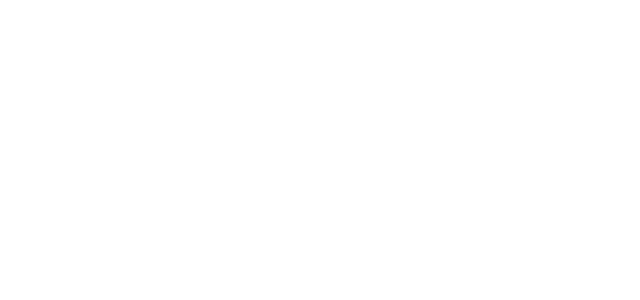
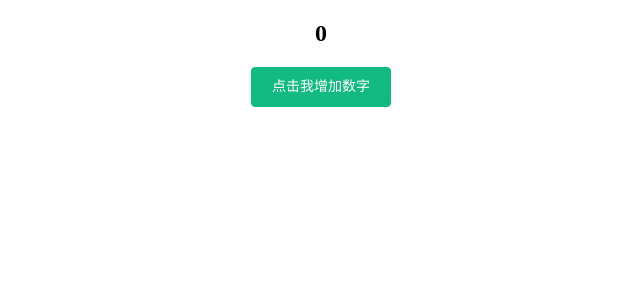
Before and after one commit to wjw020206/vue-template, a Vue app: page / in a window 1280 px wide. Shown: the top 300 px of the page, without its empty margins (319-959 px from the left). Built offline with nearby package versions, Linux system fonts and the light colour scheme.

Commit message:
feat: 完成了 element ui 的集成

```diff
--- a/package.json
+++ b/package.json
@@ -17,11 +17,15 @@
     "prepare": "husky"
   },
   "dependencies": {
+    "@csstools/normalize.css": "^12.1.1",
     "axios": "^1.7.2",
     "core-js": "^3.37.1",
+    "dayjs": "^1.11.11",
+    "element-ui": "^2.15.14",
     "pinia": "^2.1.7",
     "vue": "2.7.16",
-    "vue-router": "3.6.5"
+    "vue-router": "3.6.5",
+    "vue2-helpers": "^2.1.1"
   },
   "devDependencies": {
     "@babel/core": "^7.24.7",
--- a/src/layout/basic-layout/index.vue
+++ b/src/layout/basic-layout/index.vue
@@ -1,5 +1,3 @@
-<script setup></script>
-
 <template>
   <main>
     <RouterView v-slot="{ Component, route }">
@@ -8,4 +6,6 @@
   </main>
 </template>
 
+<script setup></script>
+
 <style lang="scss" scoped></style>
--- a/src/main.js
+++ b/src/main.js
@@ -1,13 +1,16 @@
 import Vue from 'vue';
 import App from './App.vue';
 import router from './router';
-import pinia from './store';
+import setupPinia from './store';
 import './plugins/assets';
+import ElementUI from 'element-ui';
 
 Vue.config.productionTip = false;
 
+Vue.use(ElementUI);
+
 new Vue({
+  store: setupPinia(router),
   router,
-  pinia,
   render: (h) => h(App),
 }).$mount('#app');
--- a/src/plugins/assets.js
+++ b/src/plugins/assets.js
@@ -1 +1,3 @@
+import '../styles/scss/element-variables.scss';
+import '@csstools/normalize.css';
 import '../styles/css/global.css';
--- a/src/router/routes/index.js
+++ b/src/router/routes/index.js
@@ -2,5 +2,12 @@ export const constantRoutes = [
   {
     path: '/',
     component: () => import('@/layout/basic-layout/index.vue'),
+    children: [
+      {
+        path: '/',
+        component: () => import('@/views/home/index.vue'),
+        meta: { title: '首页' },
+      },
+    ],
   },
 ];
--- a/src/store/index.js
+++ b/src/store/index.js
@@ -1,6 +1,18 @@
 import Vue from 'vue';
 import { PiniaVuePlugin, createPinia } from 'pinia';
 
+import { useCounterStore } from './modules/counter';
+
 Vue.use(PiniaVuePlugin);
 
-export default createPinia();
+export default function setupPinia(router) {
+  const pinia = createPinia();
+
+  useCounterStore(pinia);
+
+  pinia.use(({ store }) => {
+    store.router = markRaw(router);
+  });
+
+  return pinia;
+}
--- a/src/store/modules/counter.js
+++ b/src/store/modules/counter.js
@@ -1,13 +1,14 @@
 import { defineStore } from 'pinia';
 
-export const useCounterStore = defineStore('counter', {
-  state: () => ({ count: 0 }),
-  getters: {
-    double: (state) => state.count * 2,
-  },
-  actions: {
-    increment() {
-      this.count++;
-    },
-  },
+export const useCounterStore = defineStore('counter', () => {
+  const count = ref(0);
+
+  const addCount = () => {
+    count.value++;
+  };
+
+  return {
+    addCount,
+    count,
+  };
 });
--- a/src/styles/css/global.css
+++ b/src/styles/css/global.css
@@ -15,5 +15,3 @@ a {
 ul {
   list-style: none;
 }
-
-@unocss;
--- /dev/null
+++ b/src/styles/scss/element-variables.scss
@@ -0,0 +1,7 @@
+/* 改变 element ui 主题色变量 */
+$--color-primary: #12b981;
+
+/* 改变 icon 字体路径变量，必需 */
+$--font-path: '~element-ui/lib/theme-chalk/fonts';
+
+@import '~element-ui/packages/theme-chalk/src/index';
--- a/src/views/home/index.vue
+++ b/src/views/home/index.vue
@@ -1,7 +1,22 @@
-<script setup></script>
-
 <template>
-  <div />
+  <div class="home-page">
+    <h2>{{ count }}</h2>
+    <ElButton type="primary" @click="addCount">点击我增加数字</ElButton>
+  </div>
 </template>
 
-<style lang="scss" scoped></style>
+<script setup>
+import { useCounterStore } from '@/store/modules/counter';
+
+const counterStore = useCounterStore();
+
+const { count, addCount } = storeToRefs(counterStore);
+</script>
+
+<style lang="scss" scoped>
+.home-page {
+  display: flex;
+  flex-direction: column;
+  align-items: center;
+}
+</style>
```
Also changed, not shown: src/utils/storage.js (added, +30 -0 lines), 2 other files (tests, documents, lock files or other folders).
